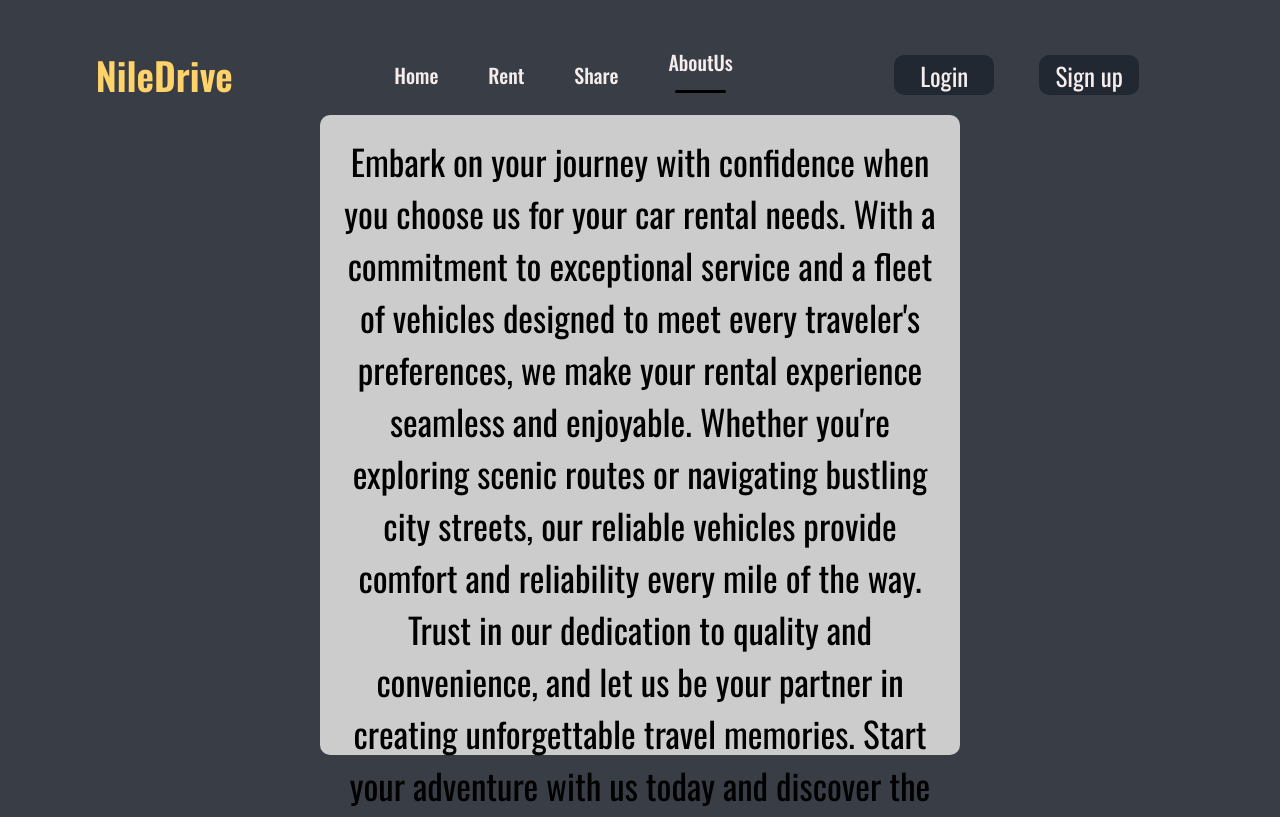
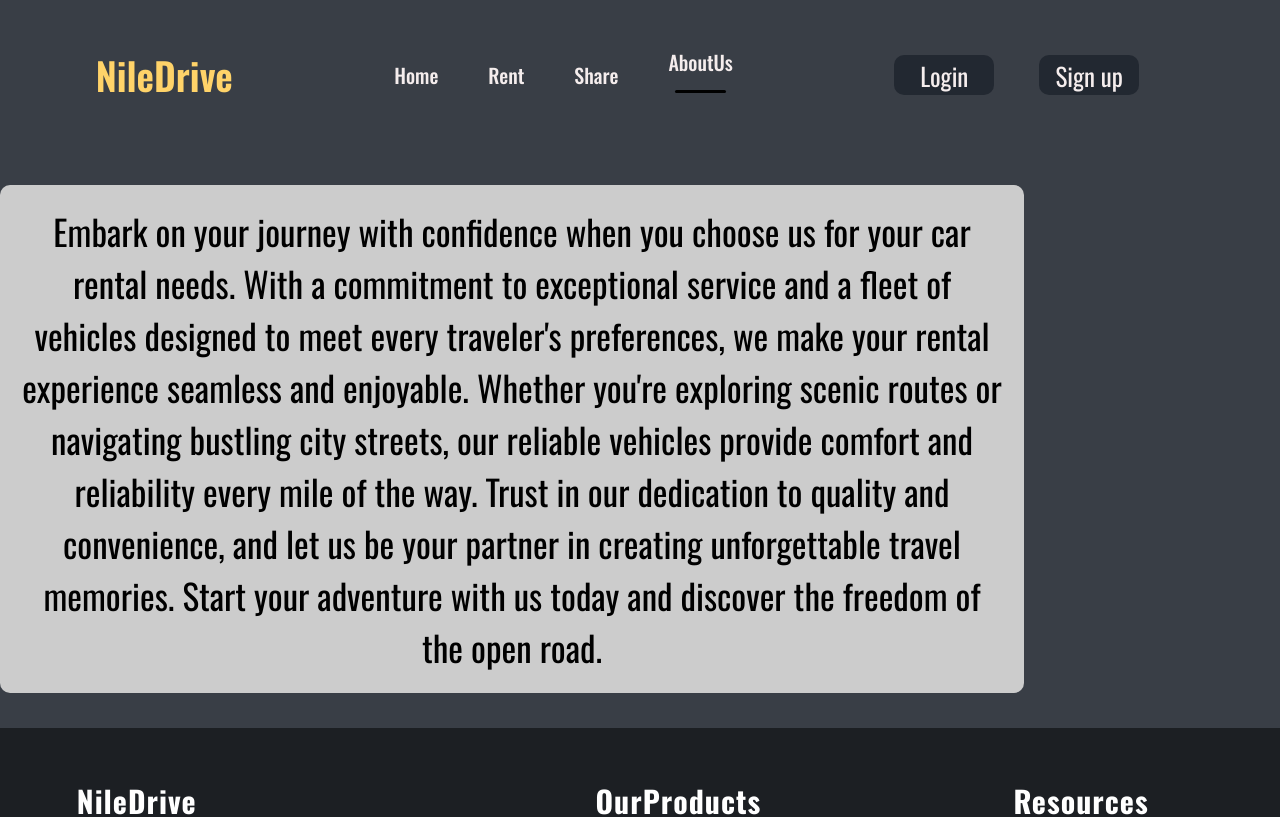
Before and after one commit to MohammedAdnancs/CarRentalPW, a React (Create React App) app in the folder frontend/: page /AboutUs in a window 1280 px wide. Shown: the top 817 px of the page. Built offline with nearby package versions, Linux system fonts and the light colour scheme.

Commit message:
added Login and Signup

```diff
--- a/frontend/src/App.js
+++ b/frontend/src/App.js
@@ -5,6 +5,9 @@ import Rentcars from './Pages/Rentcars';
 import Share from './Pages/Share';
 import AboutUs from './Pages/AboutUs';
 import { BrowserRouter, Routes, Route } from 'react-router-dom';
+import Footer from './Components/Footer/Footer';
+import Login from './Pages/Login';
+import Signup from './Pages/Signup';
 
 function App() {
   return (
@@ -16,7 +19,11 @@ function App() {
           <Route path='/Rent' element={<Rentcars />} />
           <Route path='/Share' element={<Share />} />
           <Route path='/AboutUs' element={<AboutUs />} />
+          <Route path='/Login' element={<Login />} />
+          <Route path='/Signup' element={<Signup/>} />
+
         </Routes>
+        <Footer />
       </BrowserRouter>
     </div>
   );
--- a/frontend/src/Components/Footer/Footer.css
+++ b/frontend/src/Components/Footer/Footer.css
@@ -56,6 +56,7 @@ a::after {
 }
 
 .rights {
+    width: 100%;
     display: flex;
     justify-content: center;
     margin: 0;
--- a/frontend/src/Components/Hero/Hero.css
+++ b/frontend/src/Components/Hero/Hero.css
@@ -3,10 +3,9 @@
     margin-top: 50px;
     margin-left: 160px;
     margin-bottom: 10%;
-    border-radius: 10px;
     min-width: 90%;
     min-height: 700px;
-    background: linear-gradient(300deg, #FFD369, #222831 60%);
+    background: linear-gradient(300deg, #FFD369, #393E46 80%);
     display: flex;
     justify-content: center;
     overflow: hidden;
--- a/frontend/src/Components/InformalText/InformalText.css
+++ b/frontend/src/Components/InformalText/InformalText.css
@@ -1,16 +1,16 @@
+.InformalText {
+  width: 100%;
+}
+
 .greysquare {
-    position: absolute;
-    top: 50%;
-    left: 50%;
-    transform: translate(-50%, -50%);
-    max-width: 80%; /* Set maximum width to prevent overflowing */
-    width: auto; /* Let the width adjust based on content */
-    max-height: 80%; /* Set maximum height to prevent overflowing */
-    height: auto; /* Let the height adjust based on content */
-    background-color: #CCCCCC;
-    border-radius: 10px;
-    text-align: center;
-    padding: 20px; /* Add padding to give some space around the text */
-    box-sizing: border-box; /* Include padding and border in element's total width and height */
-    font-size: 35px;
-  }
+  max-width: 80%;
+  width: auto;
+  max-height: 80%;
+  height: auto;
+  background-color: #CCCCCC;
+  border-radius: 10px;
+  text-align: center;
+  padding: 20px;
+  box-sizing: border-box;
+  font-size: 35px;
+}
--- a/frontend/src/Components/InformalText/InformalText.jsx
+++ b/frontend/src/Components/InformalText/InformalText.jsx
@@ -4,16 +4,12 @@ import './InformalText.css'
 const InformalText = () => {
     return (
         <div className='InformalText'>
-
-
             <p className='greysquare'>Embark on your journey with confidence when you choose us for your car rental needs.
             With a commitment to exceptional service and a fleet of vehicles designed to meet every traveler's preferences,
             we make your rental experience seamless and enjoyable. Whether you're exploring scenic routes or navigating bustling city streets,
             our reliable vehicles provide comfort and reliability every mile of the way. Trust in our dedication to quality and convenience,
             and let us be your partner in creating unforgettable travel memories. Start your adventure with us today and discover the freedom of the open road.
             </p>
-
-
         </div>
     )
 }
--- a/frontend/src/Components/Navbar/Navbar.jsx
+++ b/frontend/src/Components/Navbar/Navbar.jsx
@@ -20,8 +20,8 @@ const Navbar = () => {
                 <li className={menu === "AboutUs" ? 'active' : ''} onClick={() => { setMenu("AboutUs") }}><Link style={{ textDecoration: 'none', color: 'inherit' }} to='/AboutUs'>AboutUs</Link>{menu === "AboutUs" ? <hr /> : <></>}</li>
             </ul>
             <div className="nav-login">
-                <button>Login</button>
-                <button>Sign up</button>
+                <button onClick={() => { setMenu("") }}><Link style={{ textDecoration: 'none', color: 'inherit' }} to='/Login'>Login</Link></button>
+                <button onClick={() => { setMenu("") }}><Link style={{ textDecoration: 'none', color: 'inherit' }} to='/Signup'>Sign up</Link></button>
                 <img src="" alt="" />
                 {/*<div className="nav-cart-count">0</div>*/}
             </div>
--- a/frontend/src/Pages/HomePage.jsx
+++ b/frontend/src/Pages/HomePage.jsx
@@ -11,7 +11,6 @@ const Home = () => {
             <Hero />
             <OurPartners />
             <Workingsteps />
-            <Footer/>
         </div>
     )
 }
--- /dev/null
+++ b/frontend/src/Pages/Signup.jsx
@@ -0,0 +1,12 @@
+import React, { useState } from 'react'
+
+
+const Signup = () => {
+    return (
+        <div className='Signup'>
+
+        </div>
+    )
+}
+
+export default Signup
```
